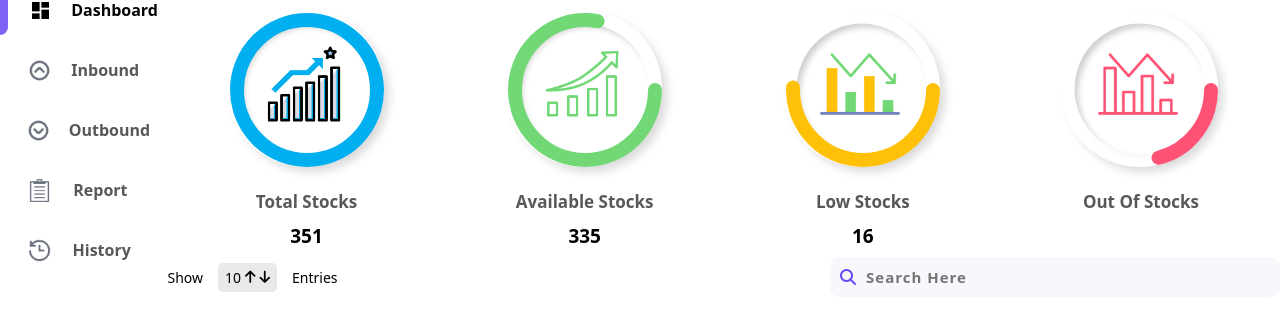
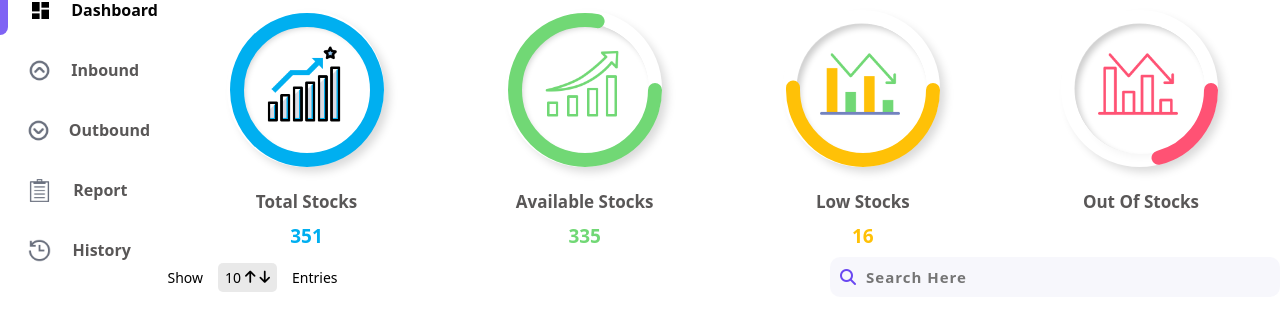
Before and after one commit to tharsikan1999/Stock-Ledger, a PHP site: page /Dashboard.html in a window 1280 px wide. Shown: the part 144-457 px from the top of the page. Run offline with PHP 8.4, Linux system fonts and the light colour scheme.

Commit message:
Update Style.css

```diff
--- a/Front End/Style.css
+++ b/Front End/Style.css
@@ -594,11 +594,6 @@ nav ul li a:hover {
     height: 60px;
     margin: 0 0 0 10px;
 
-
-
-
-
-
 }
 
 
@@ -613,12 +608,6 @@ nav ul li a:hover {
     margin: 0 0 0 10px;
 
 
-
-
-
-
-
-
 }
 
 .report {
@@ -630,12 +619,6 @@ nav ul li a:hover {
     cursor: pointer;
     height: 60px;
     margin: 0 0 0 10px;
-
-
-
-
-
-
 
 }
 .history {
@@ -649,10 +632,6 @@ nav ul li a:hover {
     margin: 0 0 0 10px;
 
 
-
-
-
-
 }
 
 
@@ -662,6 +641,7 @@ nav ul li a:hover {
 
 .page-bar {
     flex-grow: 1;
+    min-height: 86vh;
 
 }
 
@@ -915,18 +895,18 @@ nav ul li a:hover {
         stroke-dashoffset: 380;
     }
 }
-.number1 {
+.totalNumber {
     color: #00AFF0;
 }
 
-.number2 {
+.avilableStocks {
     color: #71D875;
 }
-.number3 {
+.lowStock {
     color: #FFC107;
 }
 
-.number4 {
+.outOfStock {
     color: #FF5274;
 }
 
```
